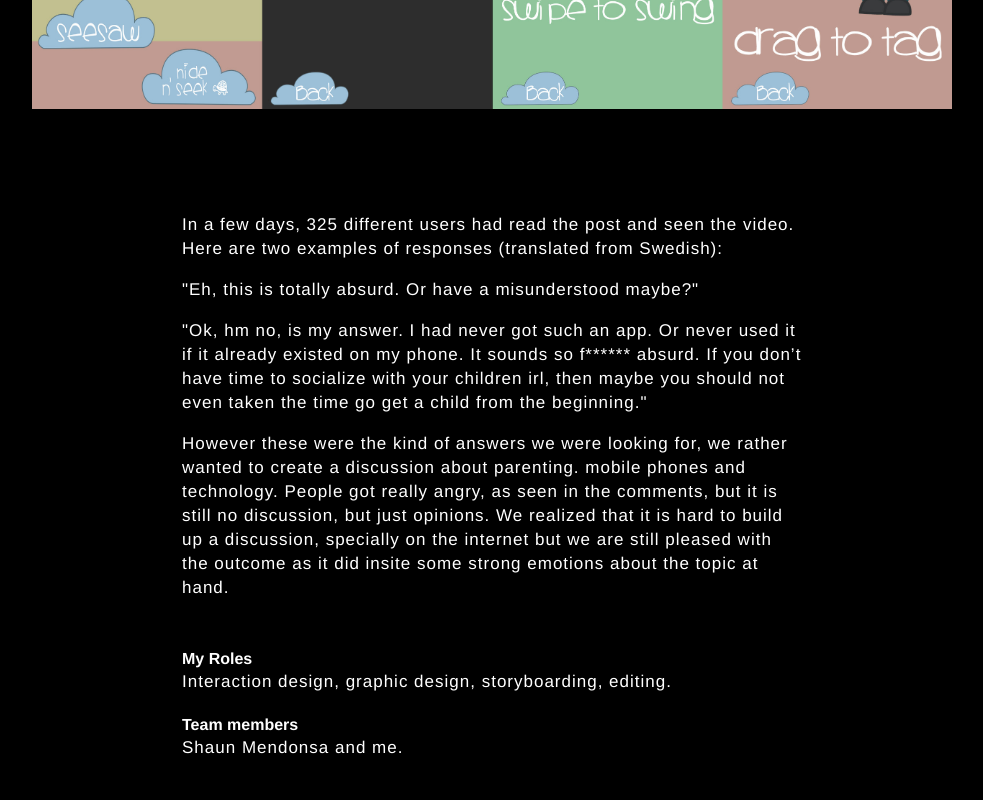
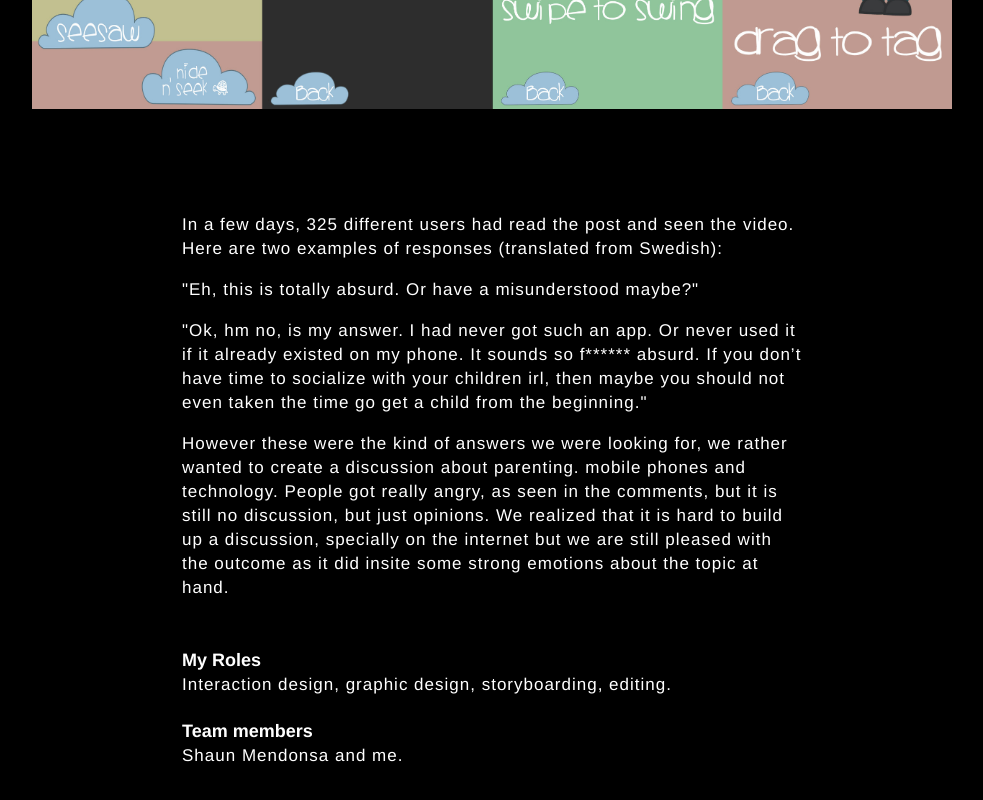
Before and after one commit to sarahfreilich/portfolio, a plain HTML site: page klay/index.html in a window 1280 px wide. Shown: the part 1545-2345 px from the top of the page, without its empty margins (288-1271 px from the left). Drawn offline with Linux system fonts and the light colour scheme.

Commit message:
Fixed some font stuff

```diff
--- a/css/style.css
+++ b/css/style.css
@@ -365,6 +365,8 @@ img {
 
 .text h4 {
     margin-bottom: -15px;
+    font-family: 'raleway', "Helvetica", sans-serif;
+    font-size: 18px;
 
 }
 
```
